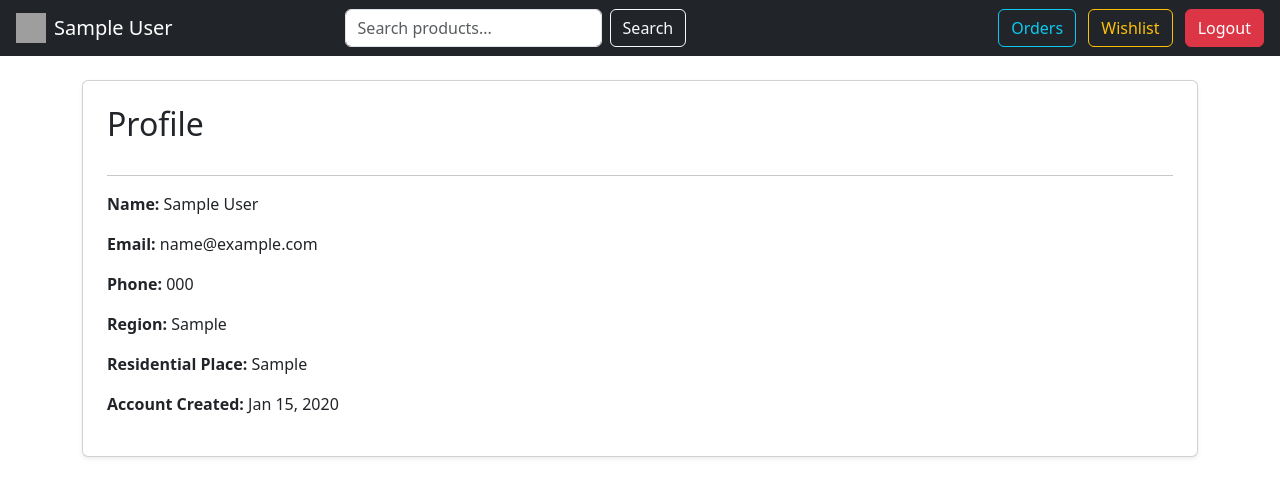
After one commit to sudharsanKEC/ElectronicEcommerceProject, a Django app: page /customer_profile/1 in a window 1280 px wide. The commit adds this page. Shown: the top 497 px of the page. Run offline with Django 5.2, Linux system fonts and the light colour scheme; tables that the repository leaves empty hold one stand-in row (values such as "Sample post"); grey boxes are pictures that could not be loaded.

```diff
--- a/store/models.py
+++ b/store/models.py
@@ -127,3 +127,17 @@ class Customer(models.Model):
     phone_number=models.CharField(max_length=15,unique=True)
     residential_place=models.CharField(max_length=100,blank=False,null=False)
     created_at=models.DateTimeField(auto_now_add=True)
+
+
+class Order(models.Model):
+    customer = models.ForeignKey(Customer, on_delete=models.CASCADE)
+    product = models.ForeignKey(Product, on_delete=models.CASCADE)
+    quantity = models.PositiveIntegerField(default=1)
+    ordered_at = models.DateTimeField(auto_now_add=True)
+    status = models.CharField(
+        max_length = 20,
+        choices = [("Pending","Pending"),("Shipped","Shipped"),("Delivered","Delivered")],
+        default = "Pending"
+    )
+    def __str__(self):
+        return f"{self.customer.name} - {self.product.name} ({self.status})"
--- /dev/null
+++ b/store/templates/Customer/base_customer.html
@@ -0,0 +1,39 @@
+<!DOCTYPE html>
+<html lang="en">
+<head>
+    <meta charset="UTF-8">
+    <meta name="viewport" content="width=device-width, initial-scale=1.0">
+    <title>{% block title %}Customer Dashboard{% endblock %}</title>
+    <!-- Bootstrap CSS -->
+    <link href="https://cdn.jsdelivr.net/npm/bootstrap@5.3.0/dist/css/bootstrap.min.css" rel="stylesheet">
+</head>
+<body>
+    <!-- Navbar -->
+    <nav class="navbar navbar-expand-lg navbar-dark bg-dark px-3">
+        <a class="navbar-brand d-flex align-items-center" href="{% url 'customer_profile' customer.id %}">
+            <img src="https://cdn-icons-png.flaticon.com/512/847/847969.png"
+                 alt="Profile" width="30" height="30" class="me-2">
+            {{ customer.name }}
+        </a>
+
+        <!-- Search Bar -->
+        <form class="d-flex mx-auto" action="{% url 'product_search' customer.id %}" method="get">
+            <input class="form-control me-2" type="search" placeholder="Search products..." name="q" required>
+            <button class="btn btn-outline-light" type="submit">Search</button>
+        </form>
+
+        <!-- Buttons -->
+        <div class="ms-auto">
+            <a href="{% url 'customer_orders' customer.id %}" class="btn btn-outline-info me-2">Orders</a>
+            <a href="{% url 'customer_wishlist' customer.id %}" class="btn btn-outline-warning me-2">Wishlist</a>
+            <a href="{% url 'customer_logout' %}" class="btn btn-danger">Logout</a>
+        </div>
+    </nav>
+
+    <!-- Page Content -->
+    <div class="container mt-4">
+        {% block content %}
+        {% endblock %}
+    </div>
+</body>
+</html>
--- /dev/null
+++ b/store/templates/Customer/customer_profile.html
@@ -0,0 +1,16 @@
+{% extends "Customer/base_customer.html" %}
+
+{% block title %}My Profile{% endblock %}
+
+{% block content %}
+<div class="card shadow-sm p-4">
+    <h2 class="mb-3">Profile</h2>
+    <hr>
+    <p><strong>Name:</strong> {{ customer.name }}</p>
+    <p><strong>Email:</strong> {{ customer.email }}</p>
+    <p><strong>Phone:</strong> {{ customer.phone_number }}</p>
+    <p><strong>Region:</strong> {{ customer.region }}</p>
+    <p><strong>Residential Place:</strong> {{ customer.residential_place }}</p>
+    <p><strong>Account Created:</strong> {{ customer.created_at|date:"M d, Y" }}</p>
+</div>
+{% endblock %}
--- a/store/templates/ShopAdmin/ShopAdminLogin.html
+++ b/store/templates/ShopAdmin/ShopAdminLogin.html
@@ -6,6 +6,11 @@
     <title>Shop Admin Login Page</title>
 </head>
 <body>
+    {% if messages %}
+        {% for message in messages %}
+            <p>{{ message }}</p>
+        {% endfor %}
+    {% endif %}
     <h1>Shop admin login page</h1>
     <form method="POST" action="{% url 'shopAdminAuth' %}">
         {% csrf_token %}
--- a/store/urls.py
+++ b/store/urls.py
@@ -19,4 +19,10 @@ urlpatterns = [
     path("customer_signup/",views.customer_signup,name="customer_signup"),
     path("customer_login/",views.customer_login,name="customer_login"),
     path("customer_dashboard/<int:id>",views.customer_dashboard,name="customer_dashboard"),
+    path("customer_profile/<int:id>",views.customer_profile,name="customer_profile"),
+    path("customer_orders/<int:id>",views.customer_orders,name="customer_orders"),
+    path("customer_wishlist/<int:id>",views.customer_wishlist,name="customer_wishlist"),
+    path("customer_logout/",views.customer_logout,name="customer_logout"),
+    path("product_search/<int:id>",views.product_search,name="product_search"),
+
 ]
--- a/store/views.py
+++ b/store/views.py
@@ -3,6 +3,7 @@ from django.shortcuts import render,redirect,get_object_or_404
 from django.http import HttpResponse
 from django.contrib import messages
 from .models import *
+from django.db.models import Q
 # Create your views here.
 
 def rolePage(request):
@@ -207,5 +208,37 @@ def customer_login(request):
             return redirect("customer_login")
     return render(request,"Customer/customer_login.html")
 def customer_dashboard(request,id):
+    customer = get_object_or_404(Customer, id=id)
+    products = Product.objects.all()
+    return render(request,"Customer/Customer_dashboard.html",{"customer":customer,"products":products})
+
+def customer_profile(request,id):
+    return HttpResponse("Customer profile page")
+
+def customer_orders(request,id):
+    return HttpResponse("Placed orders")
+
+def customer_wishlist(request,id):
+    return HttpResponse("Items in cart")
+
+def customer_logout(request):
+    return HttpResponse("Log out page")
+
+def product_search(request,id):
+    query = request.GET.get("q", "")
+    products = []
+
+    if query:
+        products = Product.objects.filter(
+            Q(name__icontains=query) | Q(description__icontains=query)
+        )
+    customer = get_object_or_404(Customer, id=id)
+    return render(request, "Customer/search_results.html", {
+        "query": query,
+        "products": products,
+        "customer":customer
+    })
+
+def customer_profile(request,id):
     customer = Customer.objects.filter(id=id).first()
-    return HttpResponse(f"Welcome {customer.name}")
+    return render(request,"Customer/customer_profile.html",{"customer":customer})
```
Also changed, not shown: store/templates/Customer/Customer_dashboard.html (added, +45 -0 lines), store/templates/Customer/search_results.html (added, +33 -0 lines), store/migrations/0005_order.py (added).
